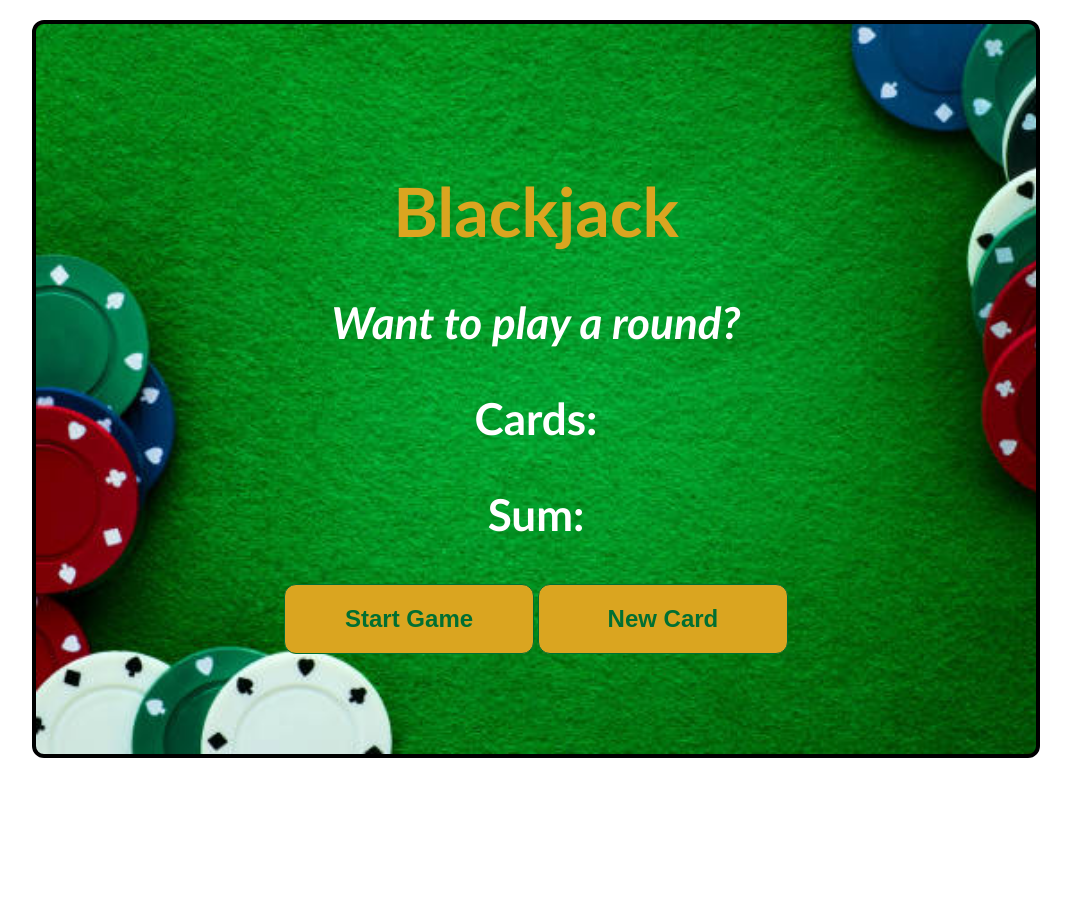
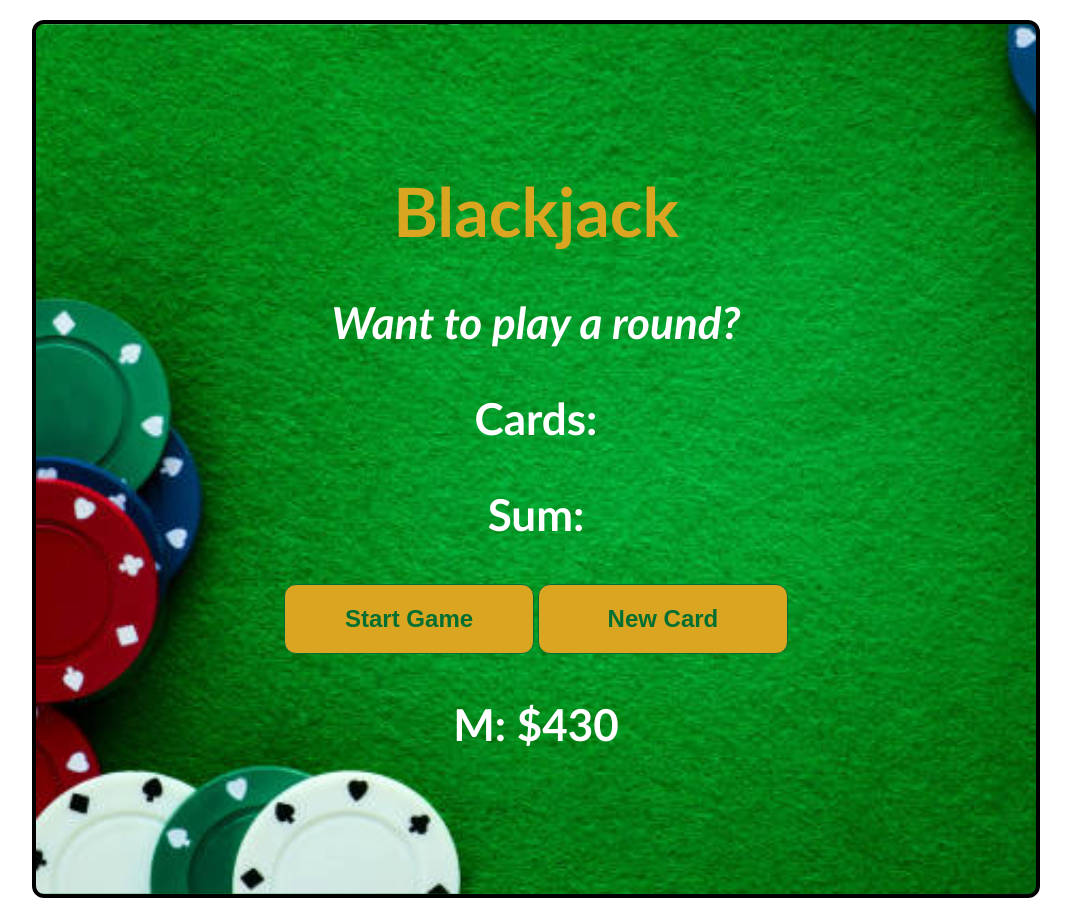
Before and after one commit to NewmanSaurusRex/blackjack-game, a plain HTML site: page index.html in a window 1280 px wide. Shown: the whole page, without its empty margins (104-1175 px from the left). Before the commit the page ends 800 px from the top, so only its background shows below. Drawn offline with Linux system fonts and the light colour scheme.

Commit message:
add player object

```diff
--- a/index.html
+++ b/index.html
@@ -15,6 +15,7 @@
       <p id="sum-el">Sum:</p>
       <button onclick="startGame()">Start Game</button>
       <button onclick="newCard()">New Card</button>
+      <p id="player-el"></p>
     </div>
     <script src="index.js"></script>
   </body>
--- a/index.js
+++ b/index.js
@@ -1,3 +1,7 @@
+let player = {
+  name: "M",
+  chips: 430,
+};
 let cards = [];
 let sum = 0;
 let hasBlackJack = false;
@@ -7,7 +11,8 @@ let messageEl = document.getElementById("message-el");
 let sumEl = document.querySelector("#sum-el");
 let cardsEl = document.getElementById("cards-el");
 
-console.log(cards);
+let playerEl = document.getElementById("player-el");
+playerEl.textContent = player.name + ": $" + player.chips;
 
 function getRandomCard() {
   let randomNumber = Math.floor(Math.random() * 13) + 1;
```
